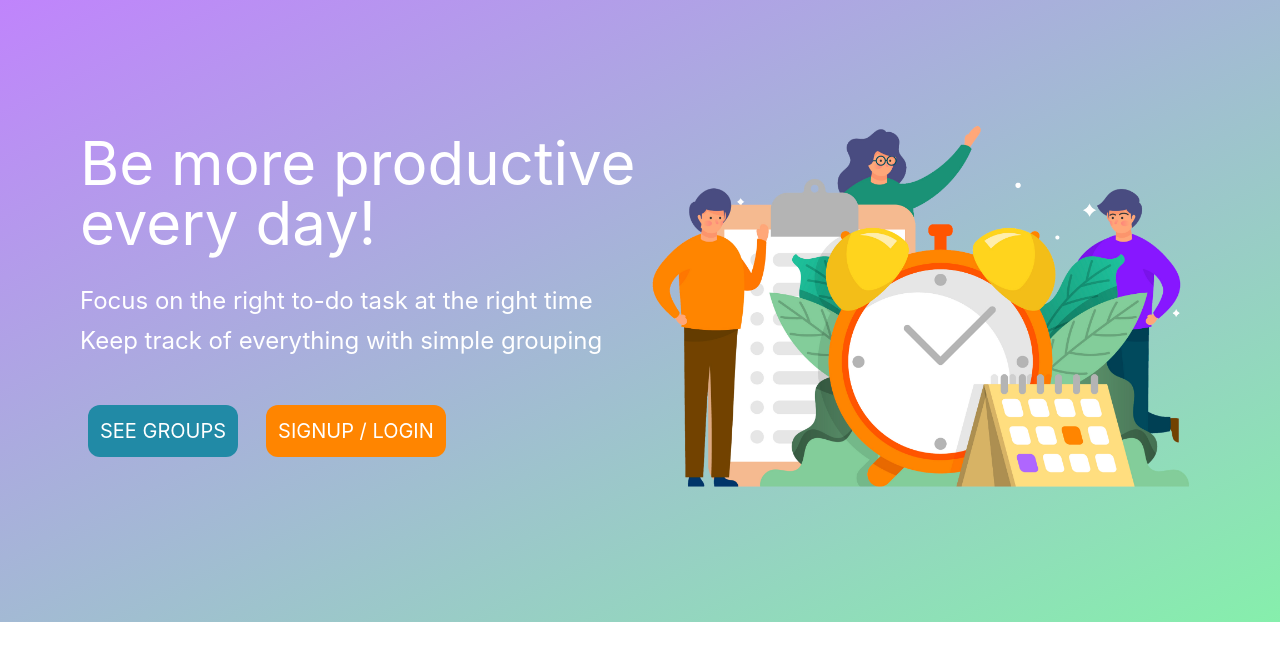
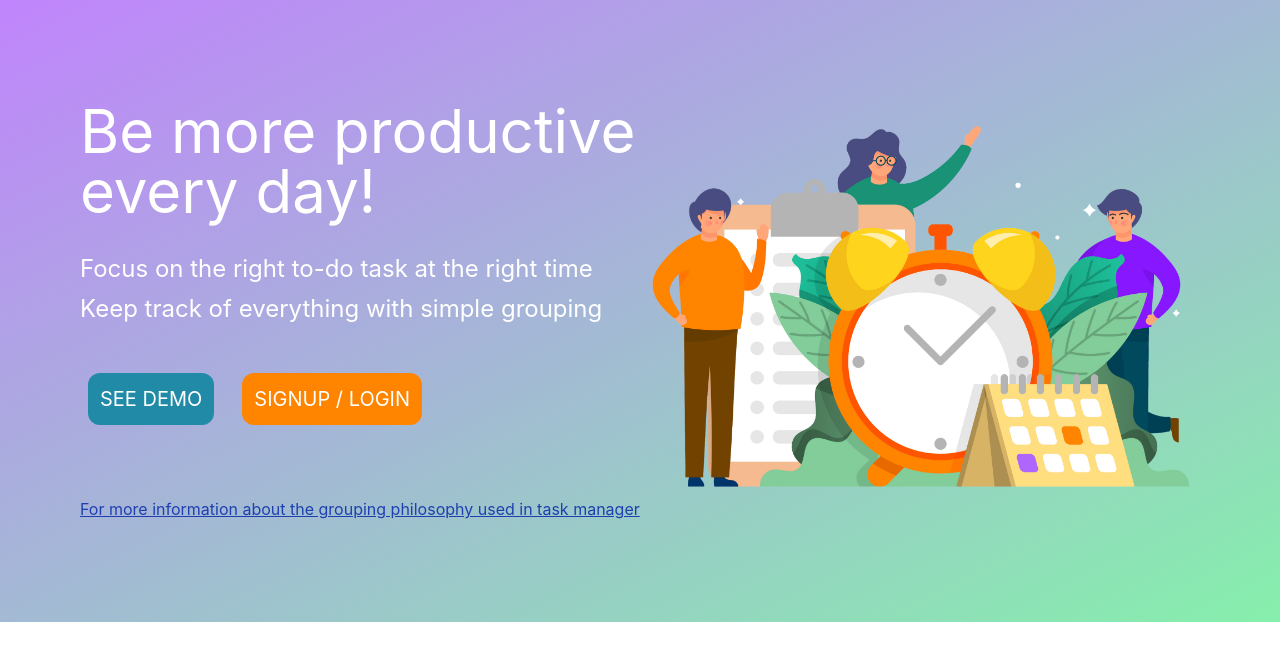
Before and after one commit to symys/todoapp, a React (Create React App) app: page / in a window 1280 px wide. Shown: the top 660 px of the page. Built offline with nearby package versions, Linux system fonts and the light colour scheme.

Commit message:
fixed error messages

```diff
--- a/src/LoginPage.js
+++ b/src/LoginPage.js
@@ -26,6 +26,7 @@ function LoginPage() {
       })
       .catch((error) => {
         const errorMessage = error.message;
+        alert(errorMessage)
         // eslint-disable-next-line no-console
         console.log(errorMessage);
       });
@@ -43,6 +44,7 @@ function LoginPage() {
       })
       .catch((error) => {
         const errorMessage = error.message;
+        alert(errorMessage)
          // eslint-disable-next-line no-console
          console.log(errorMessage);
       });
--- a/src/WelcomePage.js
+++ b/src/WelcomePage.js
@@ -17,12 +17,12 @@ function WelcomePage() {
 
         <div className="flex flex-row gap-3 pt-10 md:ml-0 ml-[1em] ">
           <div>
-            <a href="https://www.eisenhower.me/eisenhower-matrix/" target="_blank" rel="noreferrer"><button
+            <Link to="todo"><button
               type="button"
               className="text-sm text-white mb-8 rounded-xl box-border p-3 transition-all duration-250 bg-[#218aa6] hover:bg-[#22a8cc] sm:text-xl m-2 "
             >
-              SEE GROUPS
-            </button></a>
+              SEE DEMO
+            </button></Link>
           </div>
           <div>
             <Link to="login">
@@ -34,6 +34,8 @@ function WelcomePage() {
             </button></Link>
           </div>
         </div>
+
+        <a href="https://www.eisenhower.me/eisenhower-matrix/" target="_blank" rel="noreferrer"> <div className="underline text-blue-800 lg:text-base text-smcursor-pointer lg:mt-10 mt-4">For more information about the grouping philosophy used in task manager</div></a>
       </div>
 
       <div className="basis-1/2 self-center lg:pr-10 pr-4 pt-10 mb-20">
```
